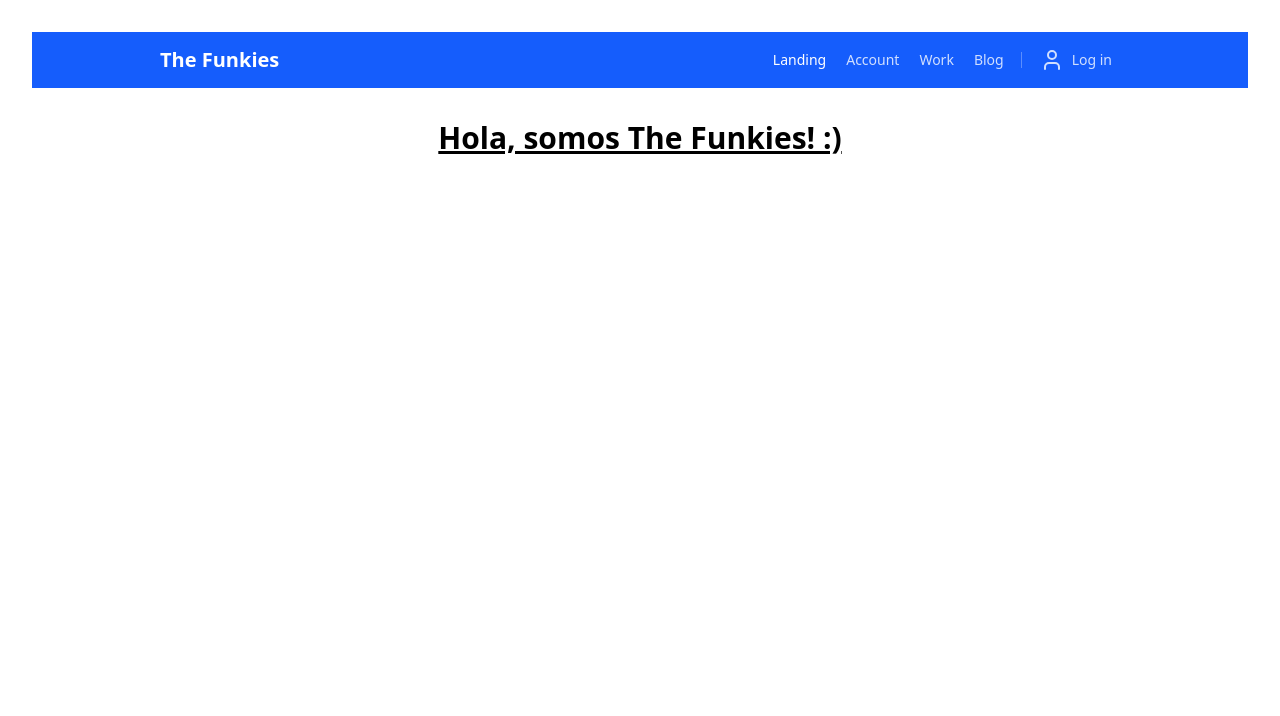
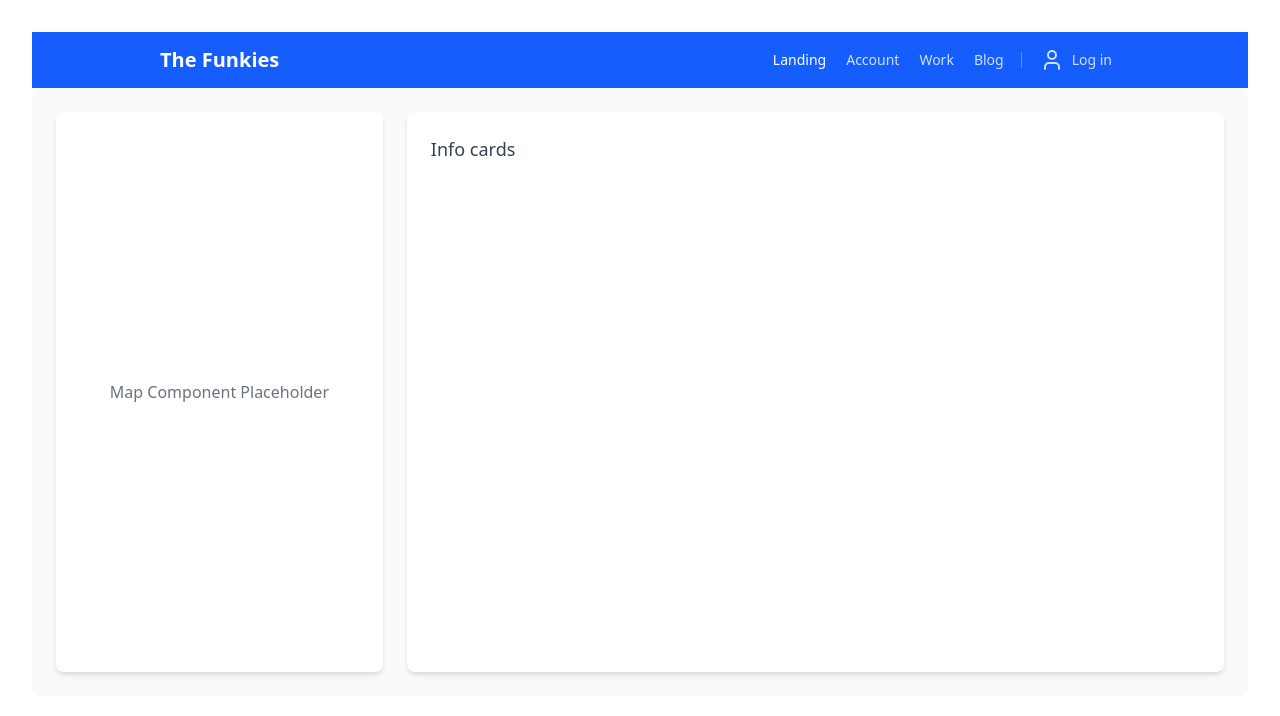
Before and after one commit to Code-Funkies/plasser_challenge, a React (Vite) app: page / in a window 1280 px wide. Shown: the top 716 px of the page. Built offline with nearby package versions, Linux system fonts and the light colour scheme.

Commit message:
[ADD] Added dashboard component and dashboard into the main app

```diff
--- a/package.json
+++ b/package.json
@@ -14,6 +14,7 @@
     "preline": "^3.2.3",
     "react": "^19.2.0",
     "react-dom": "^19.2.0",
+    "react-icons": "^5.5.0",
     "tailwindcss": "^4.1.17"
   },
   "devDependencies": {
--- a/src/App.tsx
+++ b/src/App.tsx
@@ -1,6 +1,7 @@
 import { useEffect } from 'react';
 import './App.css'
 import Navbar from './components/Navbar';
+import Dashboard from './components/dashboard';
 
 async function loadPreline() {
   return import('preline/dist/index.js');
@@ -34,9 +35,7 @@ function App() {
         brandHref="/"
         onLoginClick={handleLoginClick}
       />
-      <div className="max-w-5xl mx-auto px-4 sm:px-6 lg:px-8 py-8">
-        <p className='text-3xl font-bold underline'>Hola, somos The Funkies! :)</p>
-      </div>
+      <Dashboard />
     </>
   )
 }
--- /dev/null
+++ b/src/components/dashboard.tsx
@@ -0,0 +1,69 @@
+import React, { useState, useEffect } from 'react';
+
+/**
+ * A custom hook to check if the screen width matches a media query.
+ * @param {string} query - The media query string (e.g., '(max-width: 768px)').
+ * @returns {boolean} - True if the query matches, false otherwise.
+ */
+const useMediaQuery = (query: string): boolean => {
+  const [matches, setMatches] = useState(window.matchMedia(query).matches);
+
+  useEffect(() => {
+    const mediaQueryList = window.matchMedia(query);
+    const listener = (event: MediaQueryListEvent) => setMatches(event.matches);
+
+    mediaQueryList.addEventListener('change', listener);
+    return () => mediaQueryList.removeEventListener('change', listener);
+  }, [query]);
+
+  return matches;
+};
+
+/**
+ * A reusable dashboard component to display a map and information.
+ */
+const Dashboard: React.FC = () => {
+  const isMobile = useMediaQuery('(max-width: 768px)');
+
+  const gridContainerStyle: React.CSSProperties = {
+    display: 'grid',
+    gap: '1.5rem',
+    // On desktop, use a 2-column layout. On mobile, switch to a 1-column layout.
+    gridTemplateColumns: isMobile ? '1fr' : '0.4fr 1fr',
+    // Adjust height for mobile to allow content to flow.
+    height: isMobile ? 'auto' : '70vh',
+  };
+
+  const mapStyle: React.CSSProperties = {
+    // On mobile, the map will be in the first row. On desktop, it spans both rows.
+    gridColumn: isMobile ? '1' : '1',
+    gridRow: isMobile ? '1' : '1',
+    backgroundColor: 'white',
+    borderRadius: '8px',
+    boxShadow: '0 4px 6px -1px rgba(0, 0, 0, 0.1), 0 2px 4px -2px rgba(0, 0, 0, 0.1)',
+    display: 'flex',
+    alignItems: 'center',
+    justifyContent: 'center',
+    minHeight: isMobile ? '40vh' : 'auto', // Ensure map has a minimum height on mobile
+  };
+
+  return (
+    <section style={{ padding: '1.5rem', backgroundColor: '#f9fafb', borderRadius: '8px' }}>
+      <div style={gridContainerStyle}>
+        {/* Left Column: Map */}
+        <div style={mapStyle}>
+          <p style={{ color: '#6b7280' }}>Map Component Placeholder</p>
+        </div>
+
+        {/* Right Column: Info Cards */}
+        <div style={{ padding: '1.5rem', backgroundColor: 'white', borderRadius: '8px', boxShadow: '0 4px 6px -1px rgba(0, 0, 0, 0.1), 0 2px 4px -2px rgba(0, 0, 0, 0.1)' }}>
+            <div style={{ display: 'flex', alignItems: 'center', justifyContent: 'space-between' }}>
+            <h3 style={{ fontSize: '1.125rem', fontWeight: '500', color: '#374151' }}>{'Info cards'}</h3>
+            </div>
+        </div>
+      </div>
+    </section>
+  );
+};
+
+export default Dashboard;
```
Also changed, not shown: 1 other file (tests, documents, lock files or other folders).
